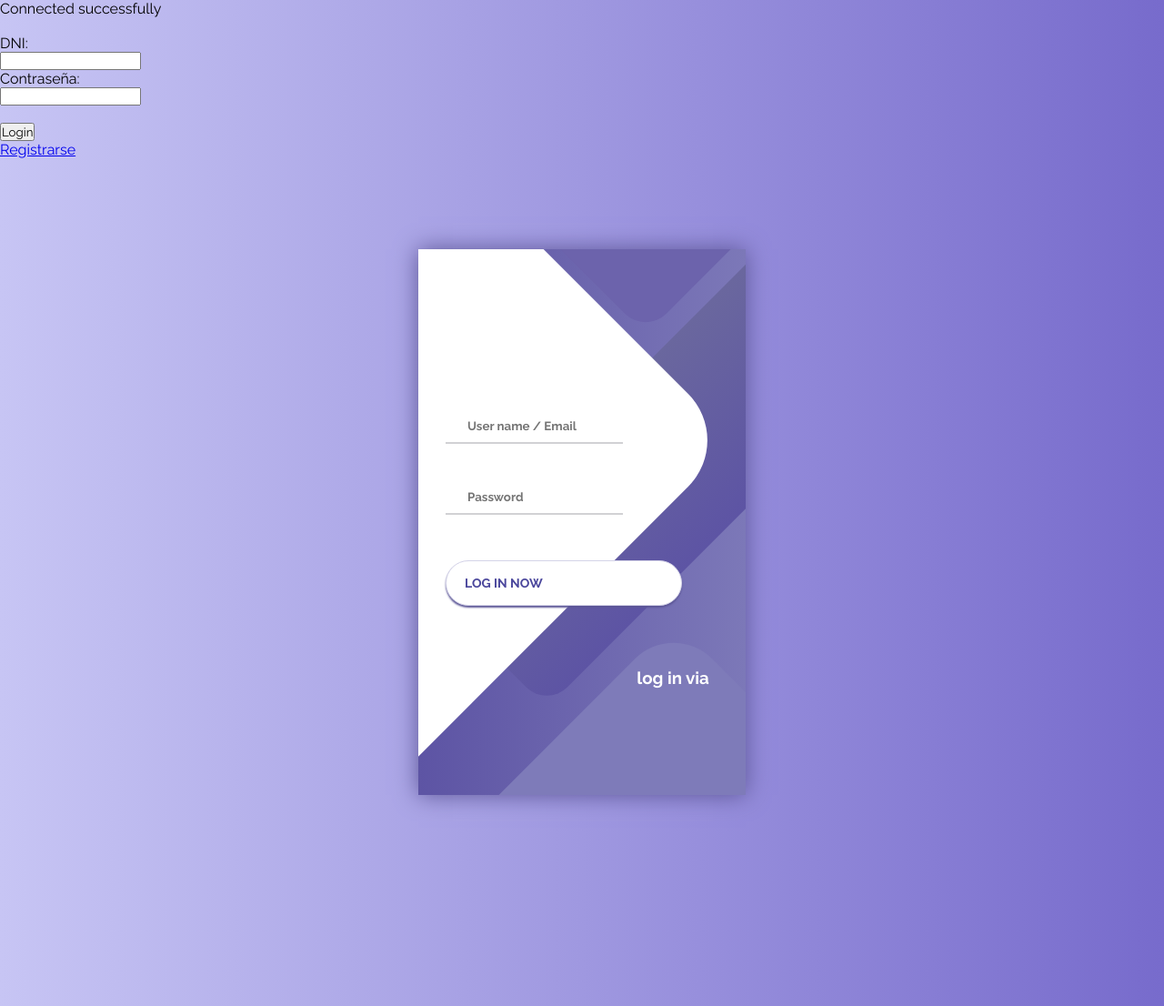
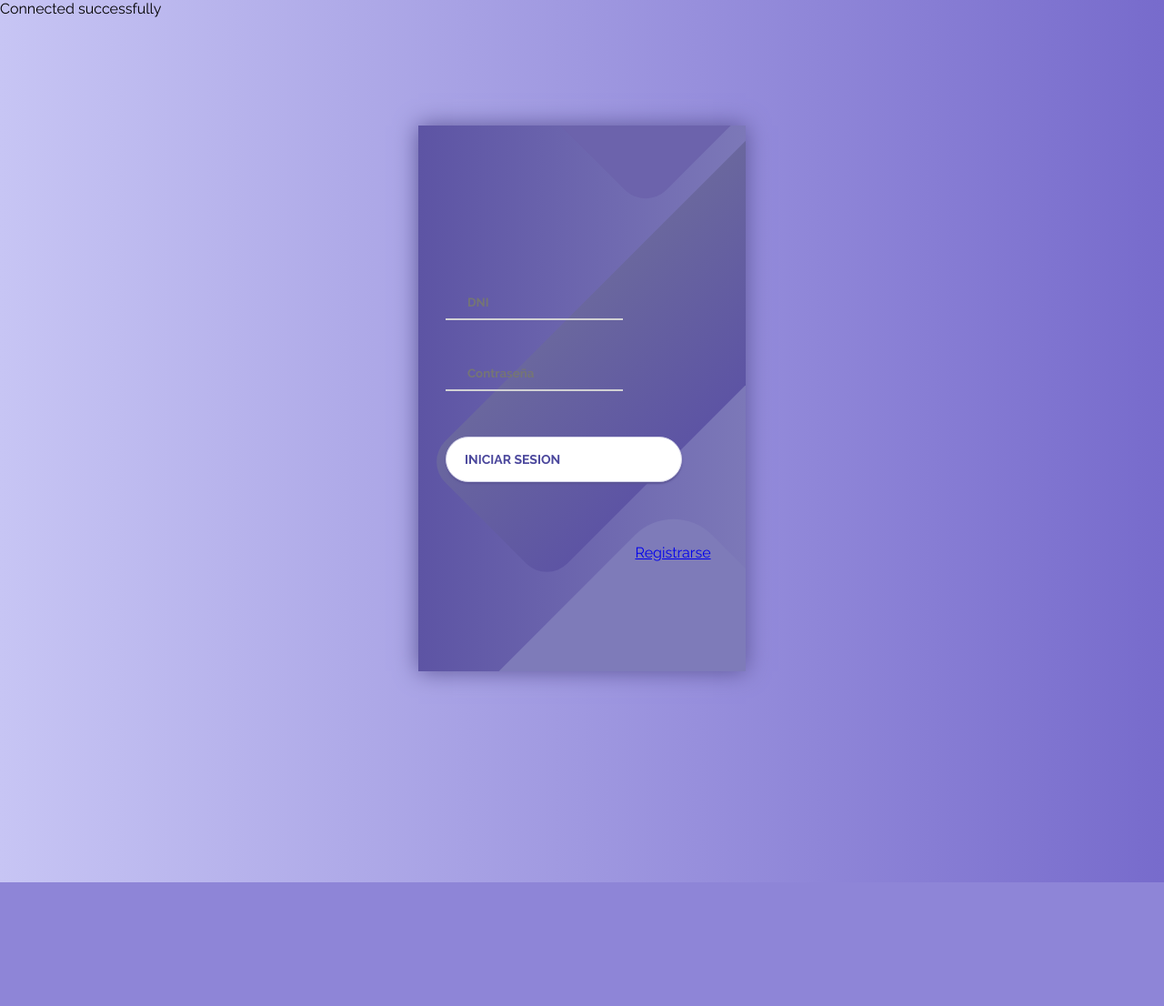
Before and after one commit to Brackisfawn6/RETO2, a PHP site: page /login.php in a window 1280 px wide. Shown: the whole page at 91% size. After the commit the page ends 970 px from the top, so only its background shows below. Run offline with PHP 8.4, Linux system fonts and the light colour scheme.

Commit message:
Add files via upload

```diff
--- a/conexion.php
+++ b/conexion.php
@@ -1,8 +1,13 @@
 <?php
-$servername = "10.5.12.79";
+/*$servername = "10.5.12.79";
 $database = "PizzeriaReto";
 $username = "admin";
-$password = "12345678";
+$password = "12345678";*/
+
+$servername = "localhost";
+$database = "PizzeriaReto";
+$username = "root";
+$password = "";
 
 $conexion = mysqli_connect($servername, $username, $password, $database);
 
--- a/login.php
+++ b/login.php
@@ -27,50 +27,37 @@
 
     }else{
 
-        echo "
-        <form action='login.php' method='get'>
-            DNI: <br>
-            <input type='text' name='dni'> <br>
-            Contraseña: <br>
-            <input type='password' name='password'> <br> <br>
-        <input type='submit' value='Login' name='Login'>
-        </form>
-        <a class='enlaceboton' href='registro.php'>Registrarse</a>";
+	echo "
+	<div class='container'>
+		<div class='screen'>
+			<div class='screen__content'>
+				<form class='login' action='login.php' method='REQUEST'>
+					<div class='login__field'>
+						<i class='login__icon fas fa-user'></i>
+						<input type='text' class='login__input'  name='dni' placeholder='DNI'>
+					</div>
+					<div class='login__field'>
+						<i class='login__icon fas fa-lock'></i>
+						<input type='password' class='login__input' name='password' placeholder='Contraseña'>
+					</div>
+					<button class='button login__submit' type='submit' value='Login' name='Login'>
+						<span class='button__text'>INICIAR SESION</span>
+						<i class='button__icon fas fa-chevron-right'></i>
+					</button>
+				</form>
+				<div class='social-login'>
+					<a href='registro.php'>Registrarse</a>
+				</div>
+			</div>
+			<div class='screen__background'>
+				<span class='screen__background__shape screen__background__shape4'></span>
+				<span class='screen__background__shape screen__background__shape3'></span>
+				<span class='screen__background__shape screen__background__shape2'></span>
+				<span class='creen__background__shape screen__background__shape1'></span>
+			</div>
+		</div>
+	</div>";
+
     }
 
     ?>
-
-<div class="container">
-	<div class="screen">
-		<div class="screen__content">
-			<form class="login">
-				<div class="login__field">
-					<i class="login__icon fas fa-user"></i>
-					<input type="text" class="login__input" placeholder="User name / Email">
-				</div>
-				<div class="login__field">
-					<i class="login__icon fas fa-lock"></i>
-					<input type="password" class="login__input" placeholder="Password">
-				</div>
-				<button class="button login__submit">
-					<span class="button__text">Log In Now</span>
-					<i class="button__icon fas fa-chevron-right"></i>
-				</button>
-			</form>
-			<div class="social-login">
-				<h3>log in via</h3>
-				<div class="social-icons">
-					<a href="#" class="social-login__icon fab fa-instagram"></a>
-					<a href="#" class="social-login__icon fab fa-facebook"></a>
-					<a href="#" class="social-login__icon fab fa-twitter"></a>
-				</div>
-			</div>
-		</div>
-		<div class="screen__background">
-			<span class="screen__background__shape screen__background__shape4"></span>
-			<span class="screen__background__shape screen__background__shape3"></span>
-			<span class="screen__background__shape screen__background__shape2"></span>
-			<span class="screen__background__shape screen__background__shape1"></span>
-		</div>
-	</div>
-</div>
```
Also changed, not shown: index.php (+2 -10 lines).
